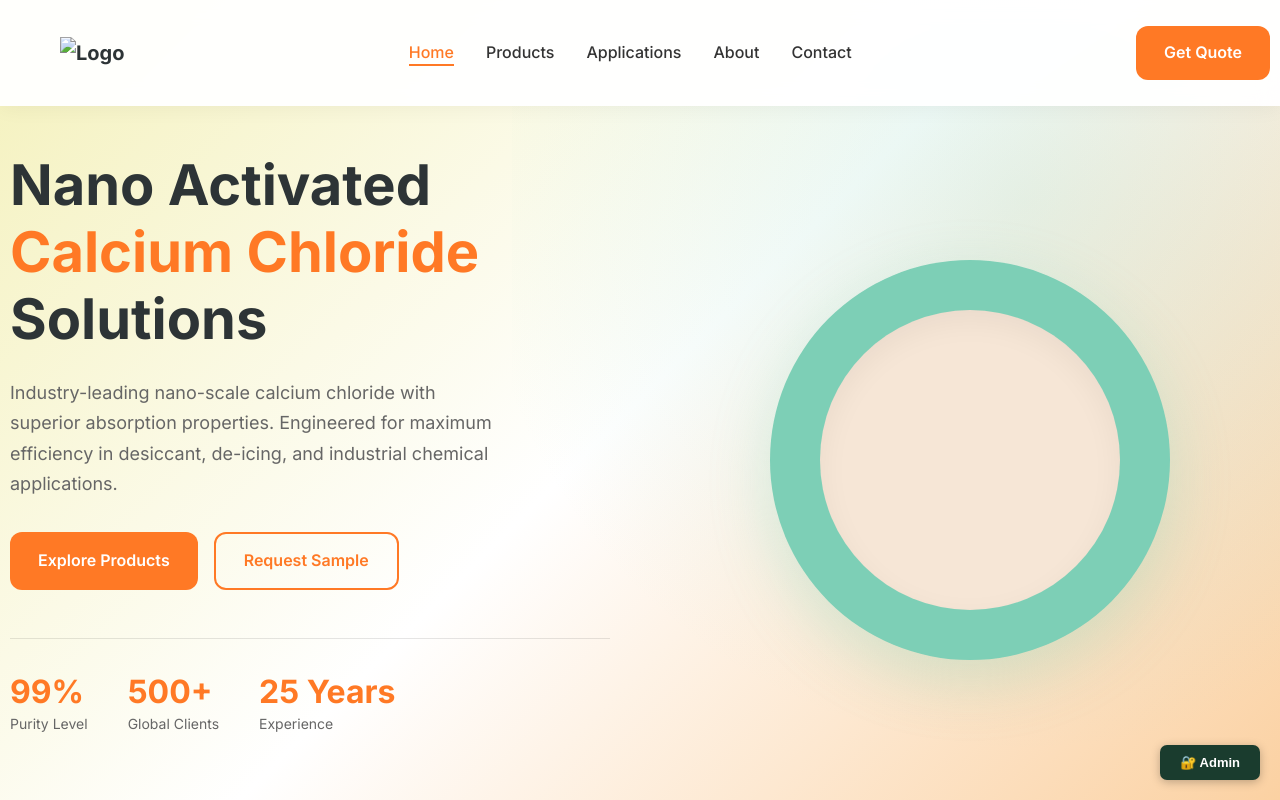
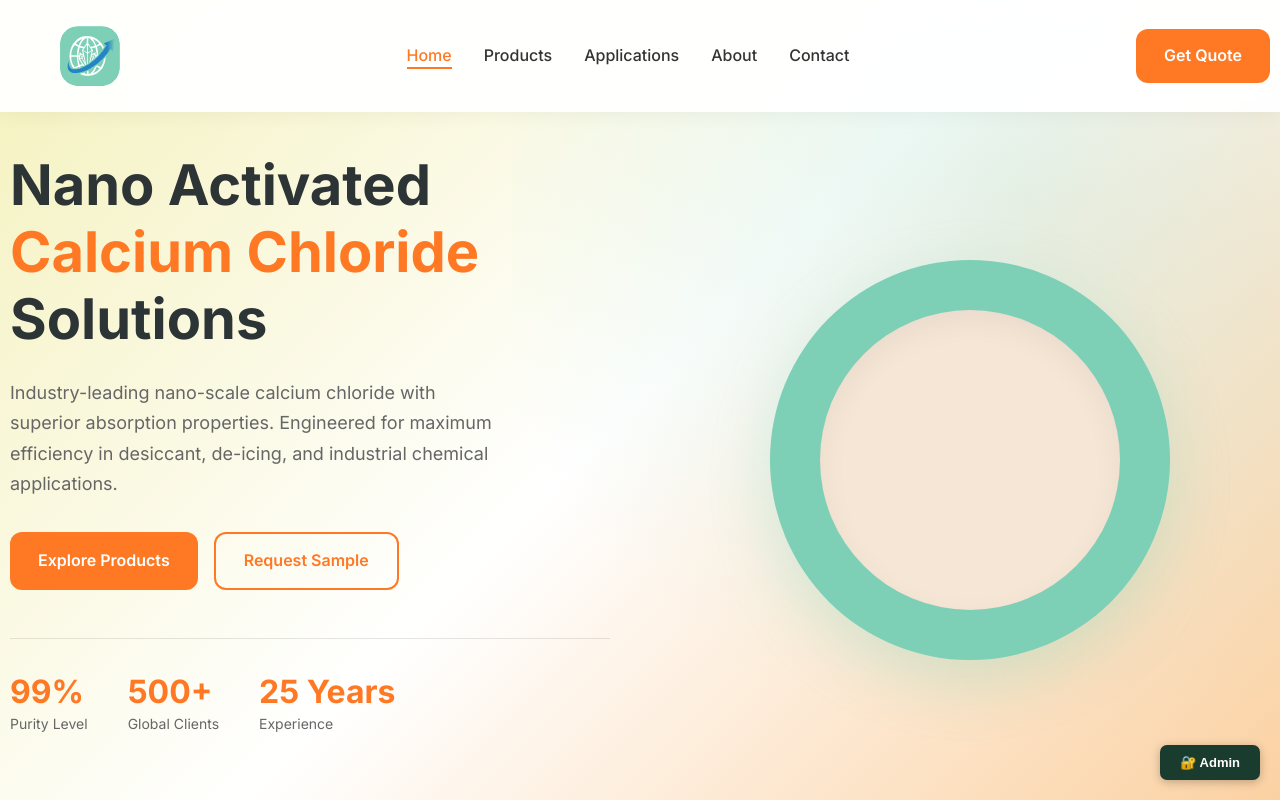
Before and after one commit to muhammadibadmalik/Industrial-Nano-Material-Portal-, a plain HTML site: page docs/index.html in a window 1280 px wide. Shown: the top 800 px of the page. Drawn offline with Linux system fonts and the light colour scheme.

Commit message:
Update project files

```diff
--- a/docs/index.html
+++ b/docs/index.html
@@ -17,7 +17,7 @@
       <nav class="nav">
         <a href="index.html" class="logo">
           <div class="logo-icon"></div>
-        <img src="logo.png" alt="Logo">
+        <img src="Images/logo.png" alt="Logo">
         </a>
         <ul class="nav-links">
           <li><a href="index.html" class="active">Home</a></li>
```
